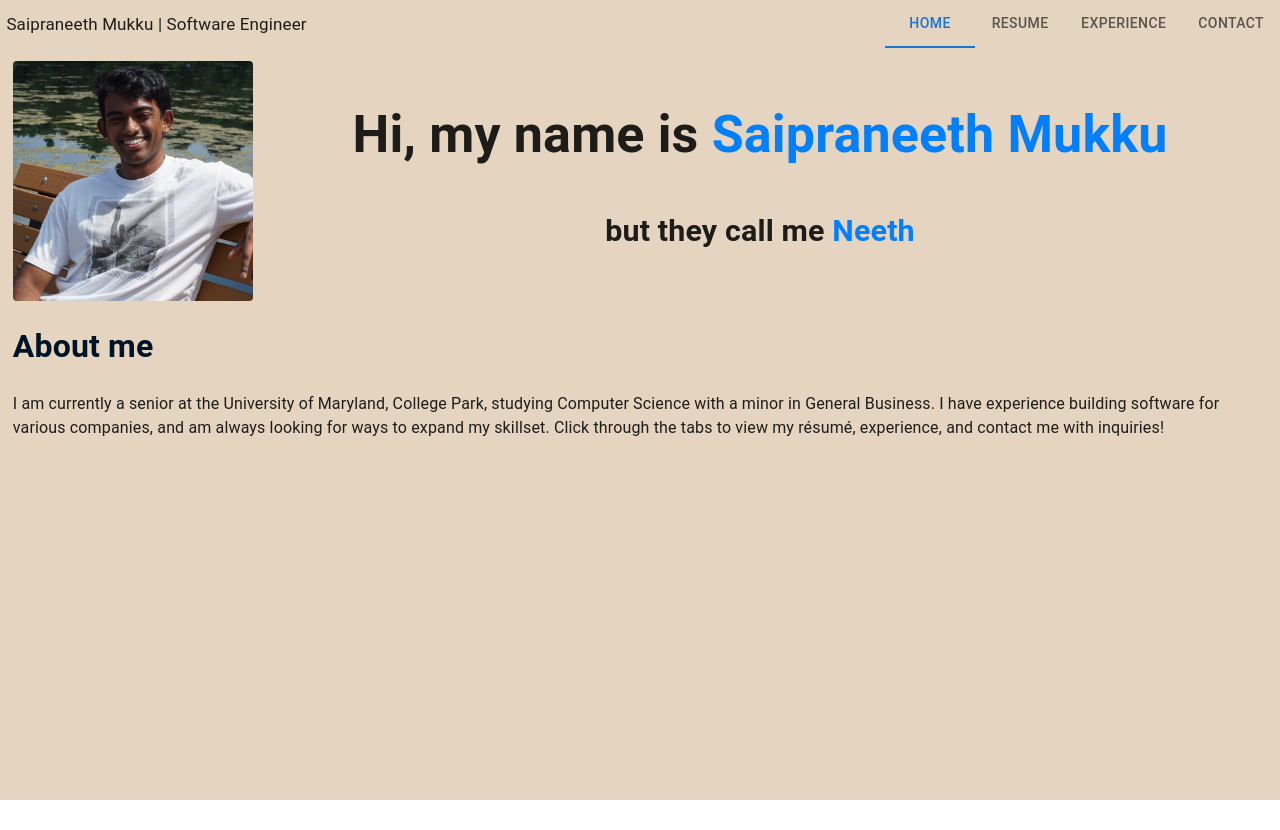
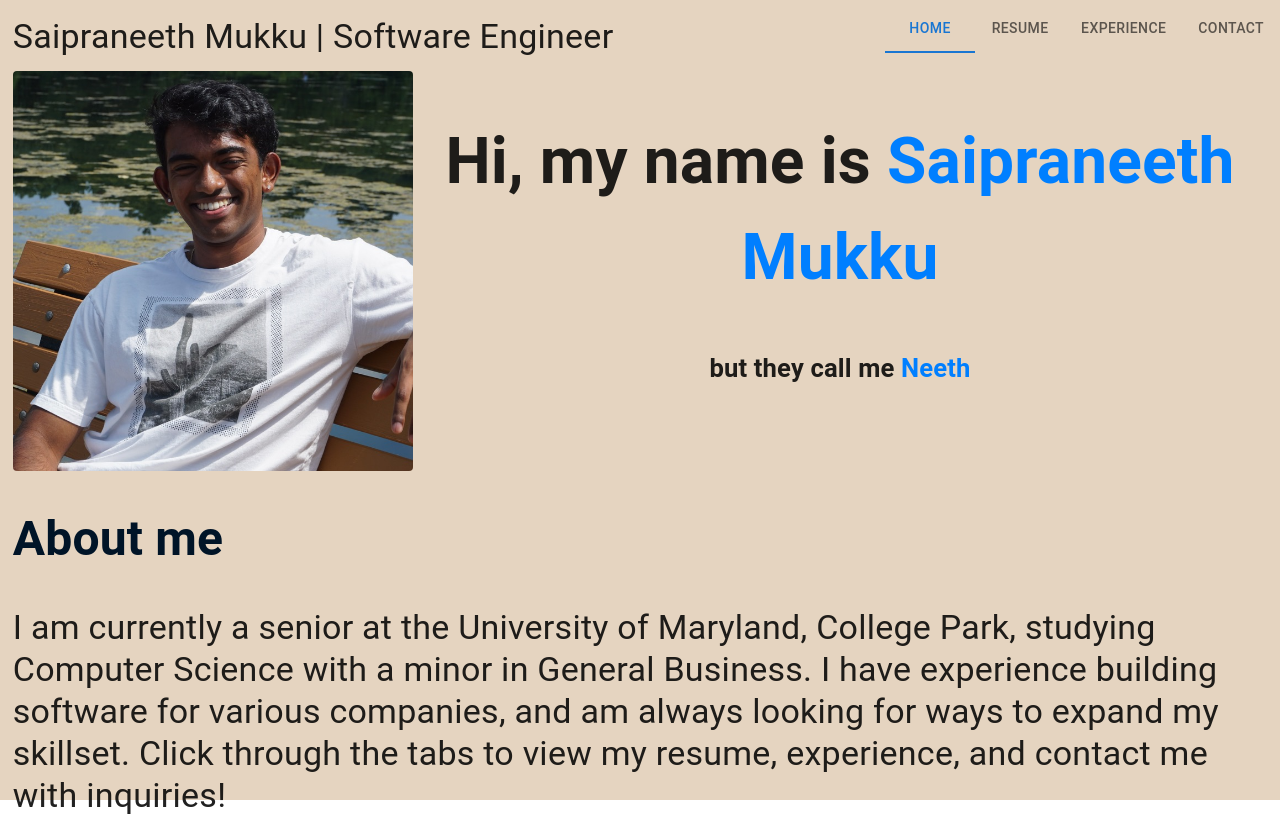
Before and after one commit to saipmukku/Portfolio-Website-Old, a React (Create React App) app: page / in a window 1280 px wide. Before the commit the page ends 800 px from the top, so only its background shows below. Built offline with nearby package versions, Linux system fonts and the light colour scheme.

Commit message:
Changes to sizing method and reorganization

```diff
--- a/src/App.css
+++ b/src/App.css
@@ -2,10 +2,6 @@
   Secondary text color: #41658A*/
 
 /* Class Values */
-.main-page {
-
-}
-
 .nav-bar {
   display: flex;
   flex-direction: row;
@@ -23,14 +19,6 @@
 
 .nav-bar-info {
   padding-left: 1vw;
-  font-weight: bolder;
-  zoom: 0.5;
-}
-
-.nav-tabs {
-  display: flex;
-  flex-direction: row;
-  justify-content: flex-end;
 }
 
 .home-page {
@@ -49,17 +37,6 @@
   flex-direction: column;
   height: 100vh;
   max-width: 100vw;
-}
-
-.intro-box {
-  width: 100%;
-  font-size: calc(10px + 2vmin);
-}
-
-.tabs-box {
-  display: flex;
-  flex-direction: row;
-  justify-content: center;
 }
 
 .outer-resume {
@@ -85,12 +62,15 @@
 /* ID Values */
 #box-header {
   text-align: center;
+  font-size: 5vw;
 }
 
 #box-body {
   text-align: center;
+  font-size: 2vw;
 }
 
 #about-me-id {
   color: #001427;
+  font-size: x-large;
 }
--- a/src/pages/HomePage.js
+++ b/src/pages/HomePage.js
@@ -6,8 +6,8 @@ function HomePage() {
     return (
       <Box className="home-page">
         <Box className="personal-info">
-          <Avatar alt="Neeth's picture" src="portrait.jpeg" sx={{ width: 240, height: 240 }} variant="rounded"/>
-          <Box className="intro-box">
+          <Avatar alt="Neeth's picture" src="portrait.jpeg" className="avatar" sx={{ height: 400, width: 400 }} variant="rounded"/>
+          <Box>
             <h1 id="box-header">
               Hi, my name is <span className="name">Saipraneeth Mukku</span>
             </h1>
@@ -18,9 +18,9 @@ function HomePage() {
         </Box>
         <Box className="about-me">
           <span id="about-me-id"><h1>About me</h1></span>
-          <Typography fontSize="lg">I am currently a senior at the University of Maryland, College Park, studying Computer Science with a minor in General Business.
+          <Typography variant="h4">I am currently a senior at the University of Maryland, College Park, studying Computer Science with a minor in General Business.
             I have experience building software for various companies, and am always looking for ways to expand my skillset. Click through the tabs
-            to view my résumé, experience, and contact me with inquiries!
+            to view my resume, experience, and contact me with inquiries!
           </Typography>
         </Box>
       </Box>
--- a/src/pages/MainPage.js
+++ b/src/pages/MainPage.js
@@ -33,8 +33,8 @@ function MainPage() {
         <Fade in={true} timeout={2000}>
             <Box className="main-page" sx={{ width: '100%' }}>
                 <Box className="nav-bar">
-                <Typography variant="h4" className="nav-bar-info">Saipraneeth Mukku | Software Engineer</Typography>
-                <Tabs className="tabs-box" onChange={handleChange} value={value}>
+                    <Typography variant="h4" className="nav-bar-info" sx={{ fontWeight:'400', mt:'2vh' }}>Saipraneeth Mukku | Software Engineer</Typography>
+                    <Tabs onChange={handleChange} value={value} variant="standard" sx={{ width:'1000' }} centered={true}>
                         <Tab label="Home" value={0}/>
                         <Tab label="Resume" value={1}/>
                         <Tab label="Experience" value={2}/>
--- a/src/pages/ResumePage.js
+++ b/src/pages/ResumePage.js
@@ -8,11 +8,11 @@ function ResumePage() {
         <Box className="outer-resume">
             <Box className="icon-resume">
                 <IconButton>
-                <HiOutlineDocumentSearch />
+                    <HiOutlineDocumentSearch />
                 </IconButton>
             </Box>
             <Box className="image-resume">
-                <img src="resume.jpeg" className="actual-resume" width="430" alt="Resume"/>
+                <Box component="img" src="resume.jpeg" className="actual-resume" alt="Resume" sx={{ width:'37.5vw' }}/>
             </Box>
         </Box>
     )
```
Lines whose indentation alone changed are shown as unchanged.
